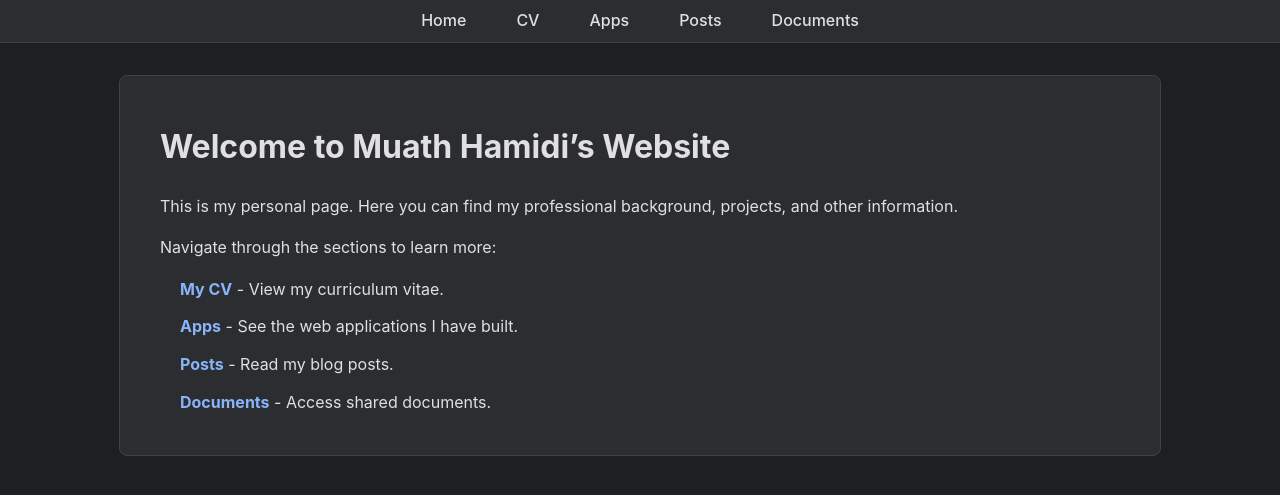
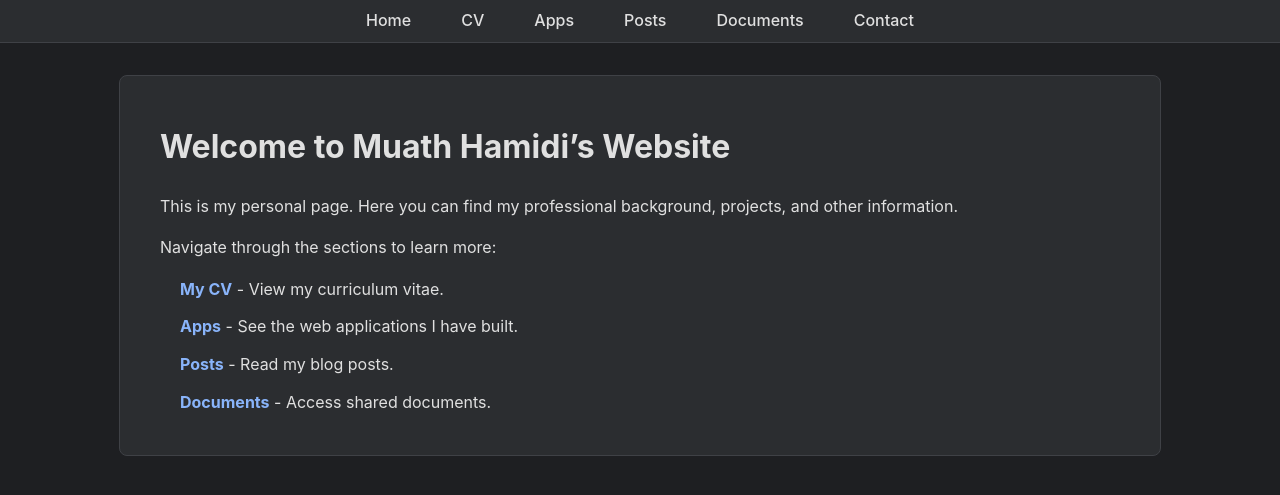
Before and after one commit to MuathHamidi/muath.hamidi, a Jekyll site: the page built from index.md, in a window 1280 px wide. Shown: the top 495 px of the page. Built offline with Jekyll 4.4.1, drawn with Linux system fonts in a browser that asks for light colours; our own code applies the rules of GitHub Pages for plain Markdown files.

Commit message:
Update default.html

```diff
--- a/_layouts/default.html
+++ b/_layouts/default.html
@@ -17,6 +17,7 @@
                 <li><a href="{{ site.baseurl }}/apps">Apps</a></li>
                 <li><a href="{{ site.baseurl }}/posts">Posts</a></li>
                 <li><a href="{{ site.baseurl }}/documents">Documents</a></li>
+                <li><a href="{{ site.baseurl }}/contact">Contact</a></li>
             <ul>
         </nav>
     </header>
```
